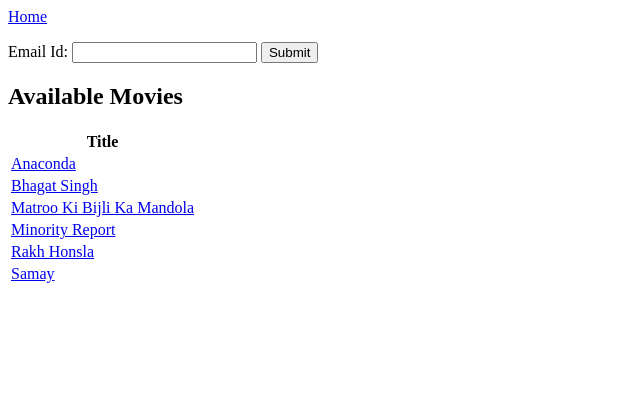
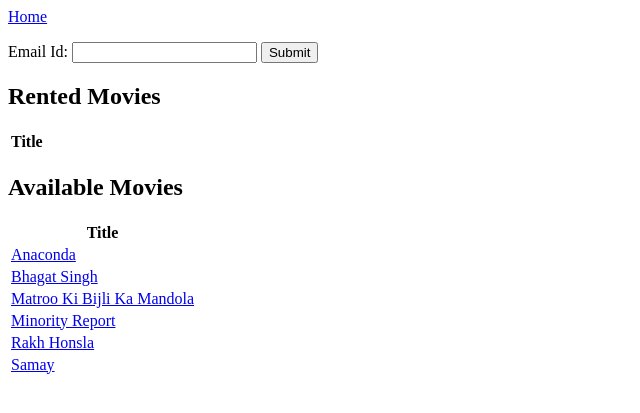
Before and after one commit to zuhaib-khan/movie-rental, a Django app: page /rent in a window 1280 px wide. Shown: the top 413 px of the page, without its empty margins (0-640 px from the left). Run offline with Django 4.2, Linux system fonts and the light colour scheme; data comes from the database, SQL or seed files in the repository; both versions use the stored data as it was after the commit; lists and menus that the app fills with data are empty.

Commit message:
add rented movies display

```diff
--- a/BrickSmasher/app/templates/app/rent.html
+++ b/BrickSmasher/app/templates/app/rent.html
@@ -17,6 +17,13 @@
             <input type="submit" value="Submit">
         </form>
         <p id="user-info"></p>
+
+        <h2>Rented Movies</h2>
+        <table id="rented-movies">
+            <tr>
+                <th>Title</th>
+            </tr>
+        </table>
 
         <h2>Available Movies</h2>
         <table id="available-movies">
@@ -41,6 +48,23 @@
                 };
                 userInfoRequest.open("GET", "{% url 'app:db_user' %}?email_id=" + email, true);
                 userInfoRequest.send();
+            });
+
+            document.getElementById("email-form").addEventListener("submit", function(event) {
+                var rentedMoviesRequest = new XMLHttpRequest();
+                rentedMoviesRequest.onreadystatechange = function() {
+                    if (this.readyState == 4 && this.status == 200) {
+                        var rentedMovies = JSON.parse(this.responseText)["rentals"];
+                        var rentedMoviesTable = document.getElementById("rented-movies");
+                        for (var i = 0; i < rentedMovies.length; i++) {
+                            var row = rentedMoviesTable.insertRow(-1);
+                            var titleCell = row.insertCell(0);
+                            titleCell.innerHTML = rentedMovies[i].title_id; // TODO: change after model change
+                        }
+                    }
+                }
+                rentedMoviesRequest.open("GET", "{% url 'app:db_rent' %}?email_id=" + email, true);
+                rentedMoviesRequest.send();
             });
 
             var availableMoviesRequest = new XMLHttpRequest();
--- a/BrickSmasher/app/views.py
+++ b/BrickSmasher/app/views.py
@@ -90,6 +90,11 @@ def db_movie(request):
 
 @csrf_exempt
 def db_rent(request):
+    if request.method == 'GET':
+        email_id = request.GET.get('email_id')
+        rentals = list(Rentals.objects.filter(email_id_id=email_id).values())
+        return JsonResponse({"rentals": rentals})
+
     if request.method == 'POST':
         data = json.loads(request.body)
         title = data.get('title')
```
Also changed, not shown: BrickSmasher/db.sqlite3. Lines whose indentation alone changed are shown as unchanged.
